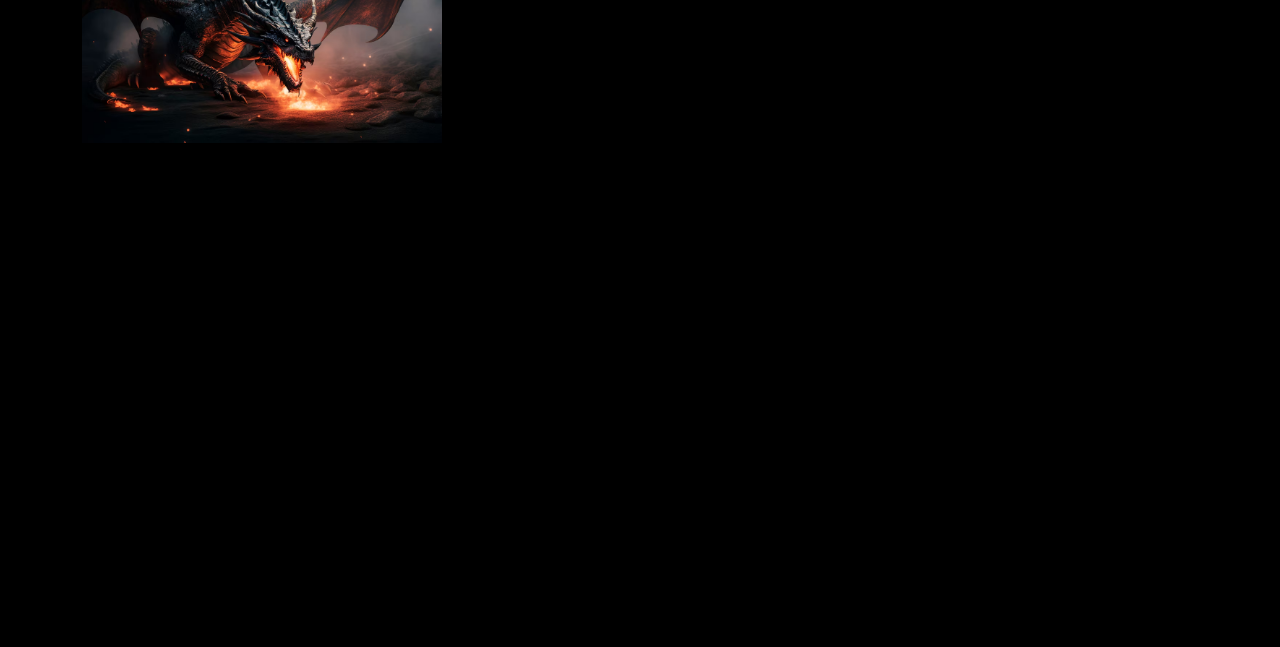
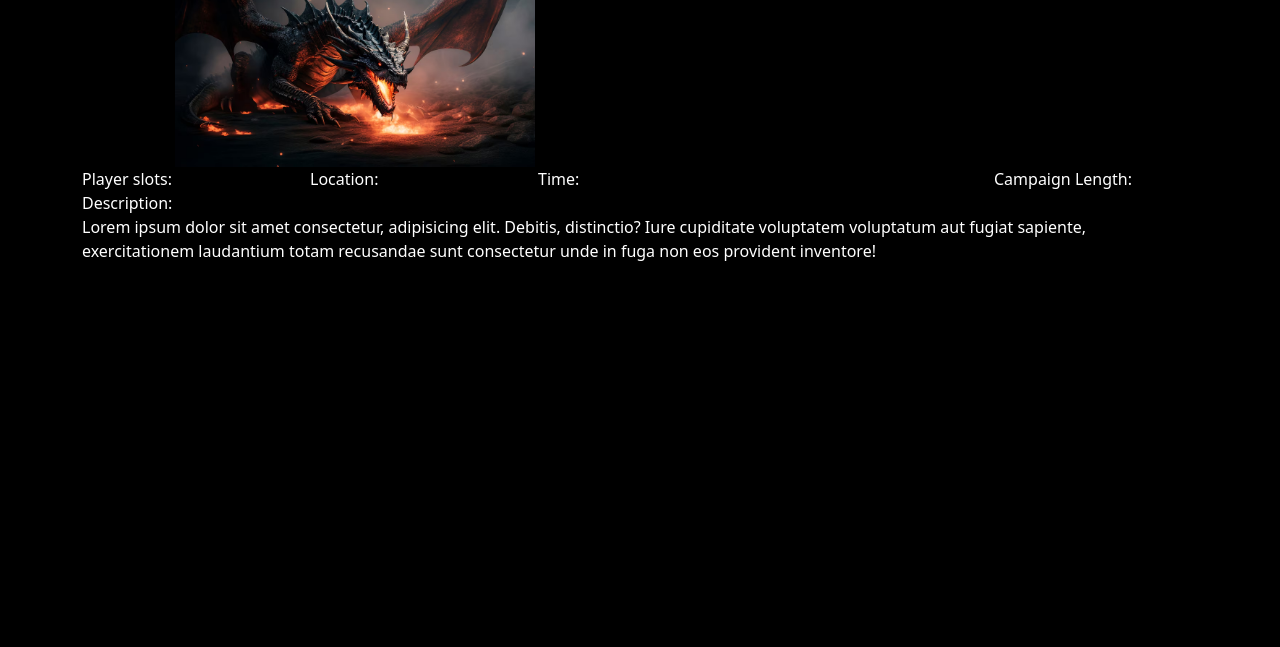
Before and after one commit to dfergusbrown/tavernFinderFrontend, a website: page views/postDetail.html in a window 1280 px wide. Shown: the part 153-800 px from the top of the page. Drawn offline with nearby package versions, Linux system fonts and the light colour scheme; files whose address does not match are found by name.

Commit message:
post detail view created and fields added

```diff
--- a/style.css
+++ b/style.css
@@ -33,6 +33,9 @@ body {
     border-radius: 10px;
 }
 
+.field {
+    color: aqua;
+}
 /* postdetail */
 
 #campaignImg {
--- a/views/postDetail.html
+++ b/views/postDetail.html
@@ -24,8 +24,25 @@
         </div>
     </nav>
     <div class="container">
-        <div class="row justify-content-center">
-            <div class="col"><img id="campaignImg" src="/assets/dragons-fantasy-artificial-intelligence-image_23-2150400884.avif" alt=""></div>
+        <div class="row mt-4 justify-content-center">
+            <div class="col d-flex justify-content-center">
+                <img id="campaignImg" src="/assets/dragons-fantasy-artificial-intelligence-image_23-2150400884.avif" alt="">
+            </div>
+            <div class="col">
+                <h2 id="campaignName">Campaign Name</h2>
+                <h5 id="dmName">Dm name</h5>
+            </div>
+        </div>
+        <div class="row">
+            <div class="col">Player slots:<span id="playerSlotsField" class="field"></span></div>
+            <div class="col">Location: <span id="locationField" class="field"></span></div>
+            <div class="col">Time: <span id="timeField" class="field"></span></div>
+            <div class="col"><span id="frequencyField" class="field"></span> <span id="freqDaysField" class="field"></span></div>
+            <div class="col">Campaign Length: <span id="expectedLengthField" class="field"></span></div>
+        </div>
+        <div class="row">
+            <div class="col">Description:<br><span id="">Lorem ipsum dolor sit amet consectetur, adipisicing elit. Debitis, distinctio? Iure cupiditate voluptatem voluptatum aut fugiat sapiente, exercitationem laudantium totam recusandae sunt consectetur unde in fuga non eos provident inventore!</span></div>
+
         </div>
     </div>
     <script src="https://code.jquery.com/jquery-3.2.1.slim.min.js" integrity="sha384-KJ3o2DKtIkvYIK3UENzmM7KCkRr/rE9/Qpg6aAZGJwFDMVNA/GpGFF93hXpG5KkN" crossorigin="anonymous"></script>
```
